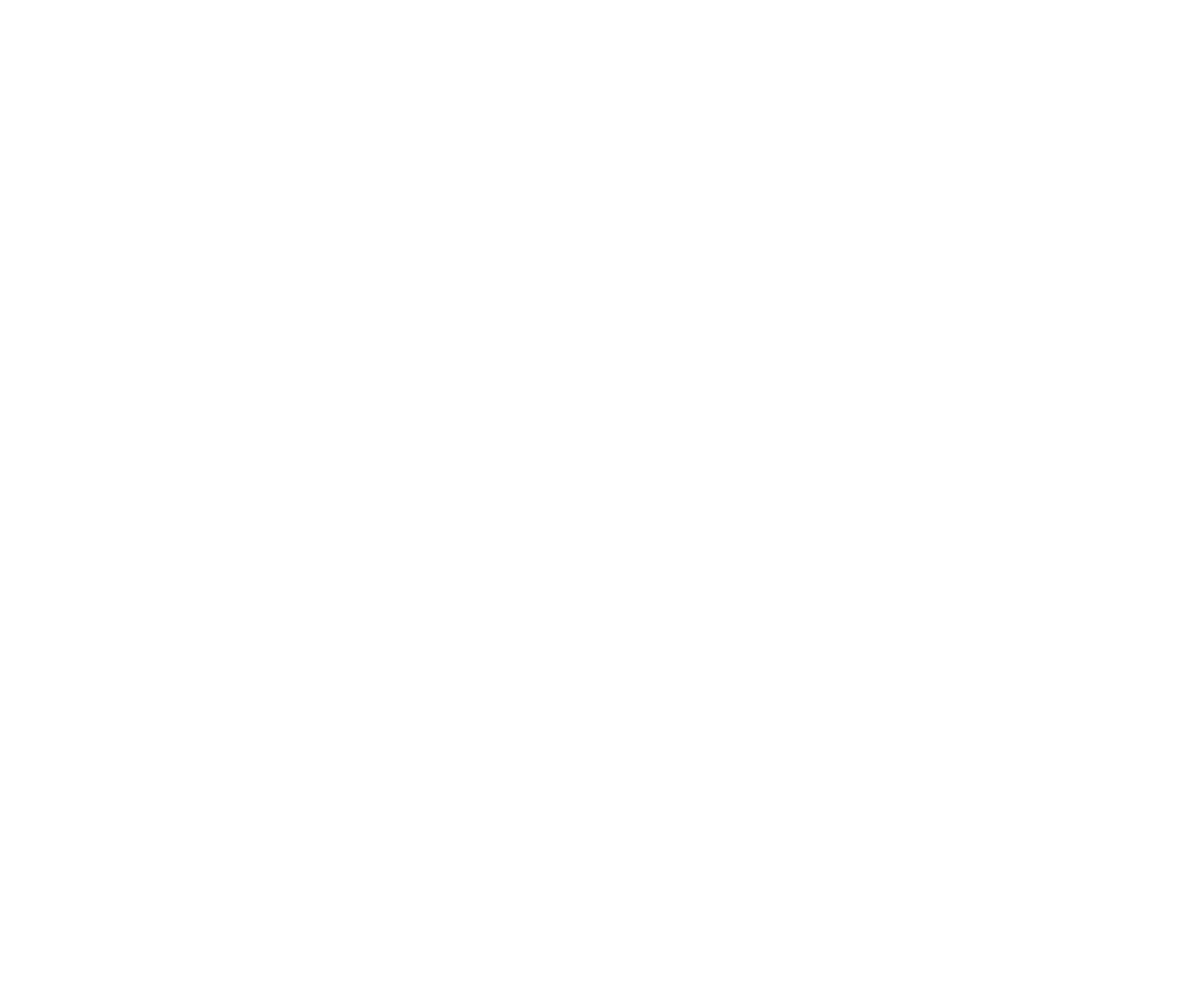
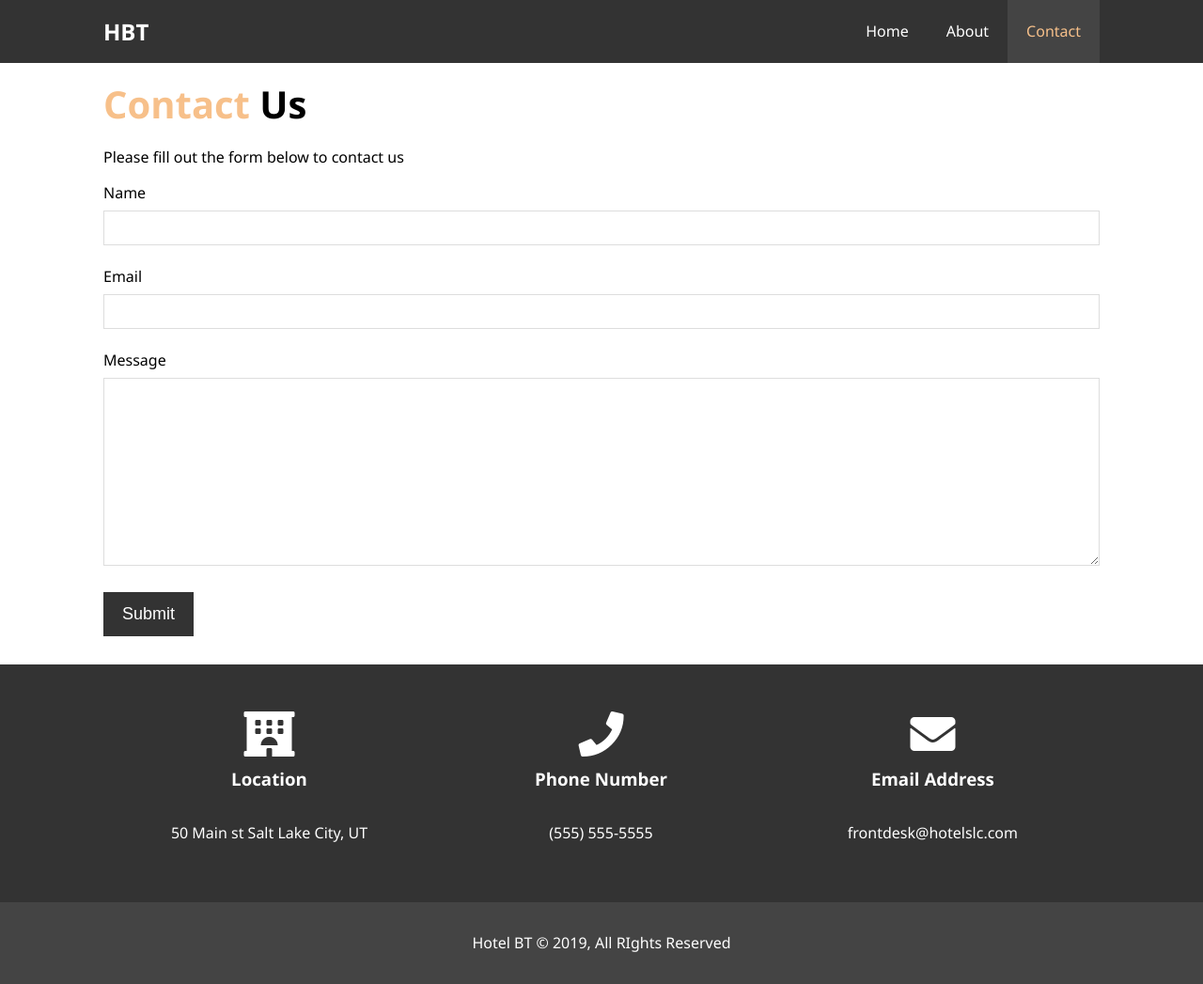
Before and after one commit to StephenGreen88/HotelWebsite, a plain HTML site: page contact.html in a window 1280 px wide. Shown: the whole page at 94% size. Before the commit the page ends 800 px from the top, so only its background shows below. Drawn offline with Linux system fonts and the light colour scheme.

Commit message:
Finished styling the contact.html page.

```diff
--- a/contact.html
+++ b/contact.html
@@ -0,0 +1,77 @@
+<!DOCTYPE html>
+<html lang="en">
+
+<head>
+    <meta charset="UTF-8">
+    <meta name="viewport" content="width=device-width, initial-scale=1.0">
+    <meta http-equiv="X-UA-Compatible" content="ie=edge">
+    <meta name="description" content="Welcome to the most extraordinary hotel in Boston Massachusetts">
+    <meta name="keywords" content="hotel,boston hotel,new england hotel">
+    <link rel="stylesheet" href="https://use.fontawesome.com/releases/v5.6.1/css/all.css"
+        integrity="sha384-gfdkjb5BdAXd+lj+gudLWI+BXq4IuLW5IT+brZEZsLFm++aCMlF1V92rMkPaX4PP" crossorigin="anonymous">
+    <link rel="stylesheet" href="css/style.css">
+    <title>Hotel BT | Contact</title>
+</head>
+
+<body>
+    <header>
+        <nav id="navbar">
+            <div class="container">
+                <h1 class="logo"><a href="index.html">HBT</a></h1>
+                <ul>
+                    <li><a href="index.html">Home</a></li>
+                    <li><a href="about.html">About</a></li>
+                    <li><a class="current" href="contact.html">Contact</a></li>
+                </ul>
+            </div>
+        </nav>
+    </header>
+
+    <section id="contact-form" class="py-3">
+        <div class="container">
+            <h1 class="l-heading"><span class="text-primary">Contact</span> Us</h1>
+            <p>Please fill out the form below to contact us</p>
+            <form action="process.php">
+                <div class="form-group">
+                    <label for="name">Name</label>
+                    <input type="text" name="name" id="name">
+                </div>
+                <div class="form-group">
+                    <label for="email">Email</label>
+                    <input type="email" name="email" id="email">
+                </div>
+                <div class="form-group">
+                    <label for="message">Message</label>
+                    <textarea name="message" id="message"></textarea>
+                </div>
+                <button type="submit" class="btn">Submit</button>
+            </form>
+        </div>
+    </section>
+
+    <section id="contact-info" class="bg-dark">
+        <div class="container">
+            <div class="box">
+                <i class="fas fa-hotel fa-3x"></i>
+                <h3>Location</h3>
+                <p>50 Main st Salt Lake City, UT</p>
+            </div>
+            <div class="box">
+                <i class="fas fa-phone fa-3x"></i>
+                <h3>Phone Number</h3>
+                <p>(555) 555-5555</p>
+            </div>
+            <div class="box">
+                <i class="fas fa-envelope fa-3x"></i>
+                <h3>Email Address</h3>
+                <p>frontdesk@hotelslc.com</p>
+            </div>
+        </div>
+    </section>
+
+    <footer id="main-footer">
+        <p>Hotel BT &copy; 2019, All RIghts Reserved</p>
+    </footer>
+</body>
+
+</html>
--- a/css/style.css
+++ b/css/style.css
@@ -240,6 +240,33 @@ p {
     border-radius: 50%;
 }
 
+/* Contact Form */
+#contact-form .form-group {
+    margin-bottom: 20px;
+}
+
+#contact-form label {
+    display: block;
+    margin-bottom: 5px;
+}
+
+#contact-form input,
+#contact-form textarea {
+    width: 100%;
+    padding: 10px;
+    border: 1px, #ddd solid;
+}
+
+#contact-form textarea {
+    height: 200px;
+}
+
+#contact-form input:focus,
+#contact-form textarea:focus {
+    outline: none;
+    border-color: #f7c08a;
+}
+
 /* Footer */
 #main-footer {
     text-align: center;
--- /dev/null
+++ b/style1.css
@@ -0,0 +1,267 @@
+/* Reset */
+* {
+  margin: 0;
+  padding:0;
+  box-sizing: border-box;
+}
+
+/* Main Styling */
+html,body {
+  font-family: 'Segoe UI', Tahoma, Geneva, Verdana, sans-serif;
+  line-height: 1.7em;
+}
+
+a {
+  color: #333;
+  text-decoration: none;
+}
+
+h1, h2, h3 {
+  padding-bottom: 20px;
+}
+
+p {
+  margin: 10px 0;
+}
+
+/* Utility Classes */
+.container {
+  margin: auto;
+  max-width: 1100px;
+  overflow: auto;
+  padding: 0 20px;
+}
+
+.text-primary {
+  color: #f7c08a;
+}
+
+.lead {
+  font-size: 20px;
+}
+
+.btn {
+  display: inline-block;
+  font-size: 18px;
+  color: #fff;
+  background: #333;
+  padding: 13px 20px;
+  border: none;
+  cursor: pointer;
+}
+
+.btn:hover {
+  background: #f7c08a;
+  color: #333;
+}
+
+.btn-light {
+  background: #f4f4f4;
+  color: #333;
+}
+
+.bg-dark {
+  background: #333;
+  color: #fff;
+}
+
+.bg-light {
+  background: #f4f4f4;
+  color: #333;
+}
+
+.bg-primary {
+  background: #f7c08a;
+  color: #333;
+}
+
+.clr {
+  clear: both;
+}
+
+.l-heading {
+  font-size: 40px;
+}
+
+/* Padding */
+.py-1 { padding: 10px 0; }
+.py-2 { padding: 20px 0; }
+.py-3 { padding: 30px 0; }
+
+/* Navbar */
+#navbar {
+  background: #333;
+  color: #fff;
+  overflow: auto;
+}
+
+#navbar a {
+  color: #fff;
+}
+
+#navbar h1 {
+  float: left;
+  padding-top: 20px;
+}
+
+#navbar ul {
+  list-style: none;
+  float: right;
+}
+
+#navbar ul li {
+  float: left;
+}
+
+#navbar ul li a {
+  display: block;
+  padding: 20px;
+  text-align: center;
+}
+
+#navbar ul li a:hover,
+#navbar ul li a.current {
+  background: #444;
+  color: #f7c08a;
+}
+
+/* Showcase */
+#showcase {
+  background: url('../img/showcase.jpg') no-repeat center center/cover;
+  height: 600px;
+}
+
+#showcase .showcase-content {
+  color: #fff;
+  text-align: center;
+  padding-top: 170px;
+}
+
+#showcase .showcase-content h1 {
+  font-size: 60px;
+  line-height: 1.2em;
+}
+
+#showcase .showcase-content p {
+  padding-bottom: 20px;
+  line-height: 1.7em;
+}
+
+/* Home Info */
+#home-info {
+  height: 400px;
+}
+
+#home-info .info-img {
+  float: left;
+  width: 50%;
+  background: url('../img/photo-1.jpg') no-repeat;
+  min-height: 100%;
+}
+
+#home-info .info-content {
+  float: right;
+  width: 50%;
+  height: 100%;
+  text-align: center;
+  padding: 50px 30px;
+  overflow: hidden;
+}
+
+#home-info .info-content p {
+  padding-bottom: 30px;
+}
+
+/* Features */
+.box {
+  float: left;
+  width: 33.3%;
+  padding: 50px;
+  text-align:center;
+}
+
+.box i {
+  margin-bottom: 10px;
+}
+
+/* About Info */
+#about-info .info-right {
+  float: right;
+  width: 50%;
+  min-height: 100%;
+}
+
+#about-info .info-right img {
+  display: block;
+  margin: auto;
+  width: 70%;
+  border-radius: 50%;
+}
+
+#about-info .info-left {
+  float: left;
+  width: 50%;
+  min-height: 100%;
+}
+
+/* Testimonials */
+#testimonials {
+  height: 600px;
+  background: url('../img/test-bg.jpg') no-repeat center center/cover;
+  padding-top: 100px;
+}
+
+#testimonials h2 {
+  color: #fff;
+  text-align: center;
+  padding-bottom: 40px;
+}
+
+#testimonials .testimonial {
+  padding: 20px;
+  margin-bottom: 40px;
+  border-radius: 5px;
+  opacity: 0.9;
+}
+
+#testimonials .testimonial img {
+  width: 100px;
+  float: left;
+  margin-right: 20px;
+  border-radius: 50%;
+}
+
+/* Contact Form */
+#contact-form .form-group {
+  margin-bottom: 20px;
+}
+
+#contact-form label {
+  display: block;
+  margin-bottom: 5px;
+}
+
+#contact-form input,
+#contact-form textarea {
+  width: 100%;
+  padding: 10px;
+  border: 1px #ddd solid;
+}
+
+#contact-form textarea {
+  height: 200px;
+}
+
+#contact-form input:focus,
+#contact-form textarea:focus {
+  outline: none;
+  border-color: #f7c08a;
+}
+
+/* Footer */
+#main-footer {
+  text-align: center;
+  background: #444;
+  color: #fff;
+  padding: 20px;
+}
```
